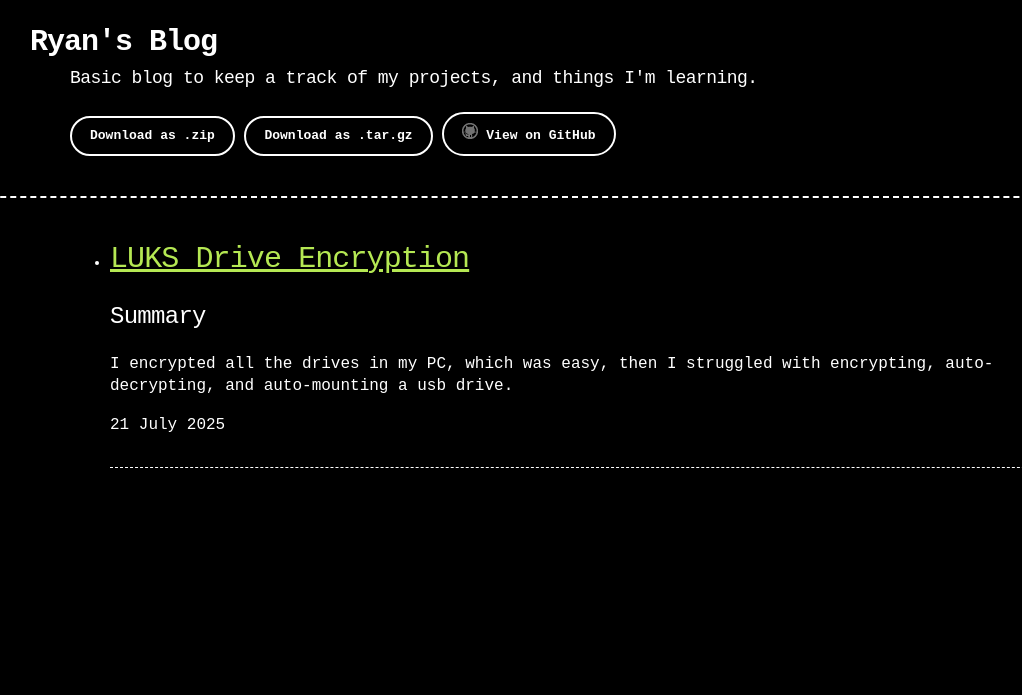
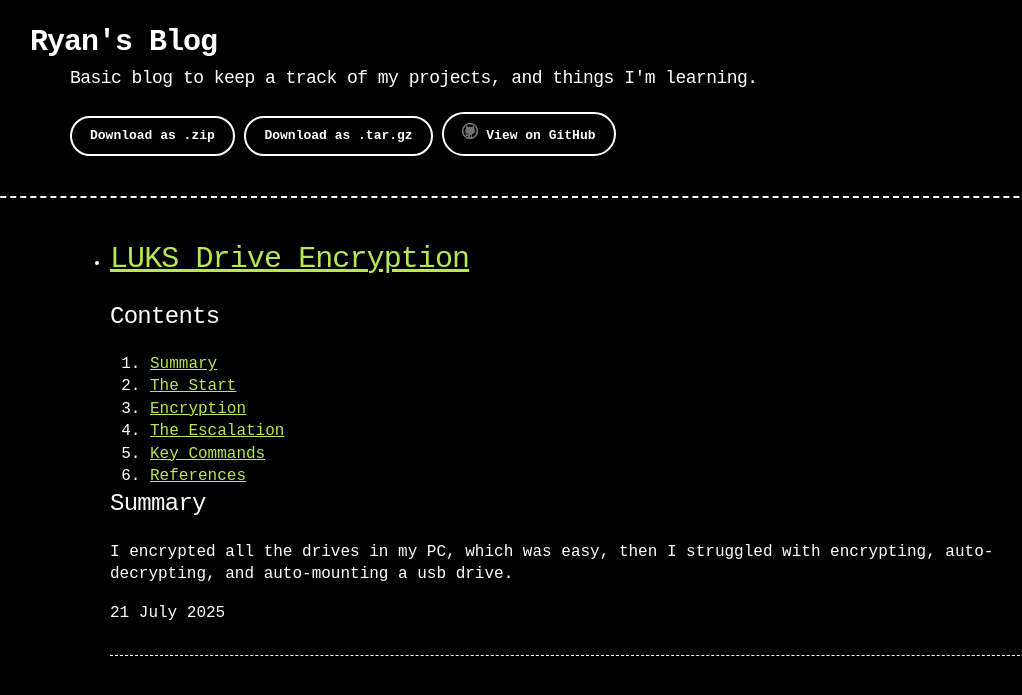
Before and after one commit to RyanMcClean/RyanMcClean.github.io, a Jekyll site: the page built from index.md, in a window 1280 px wide. Shown: the top 695 px of the page, without its empty margins (70-1092 px from the left). Built offline with Jekyll 4.4.1, drawn with Linux system fonts in a browser that asks for light colours.

Commit message:
Update cSpell words in settings.json and enhance blog post structure for better navigation

```diff
--- a/_blogs/2025-07-21-luks-encryption.md
+++ b/_blogs/2025-07-21-luks-encryption.md
@@ -8,6 +8,15 @@ tags: LUKS Encryption Debian udev mount cryptsetup
 ---
 
 # [LUKS Drive Encryption]({{page.url}})
+
+## Contents
+
+1. [Summary](#summary)
+2. [The Start](#the-start)
+3. [Encryption](#encryption)
+4. [The Escalation](#the-escalation)
+5. [Key Commands](#key-commands)
+6. [References](#references)
 
 ## Summary
 
```
Also changed, not shown: other parts of _blogs/2025-07-21-luks-encryption.md (+3 -3 lines).
